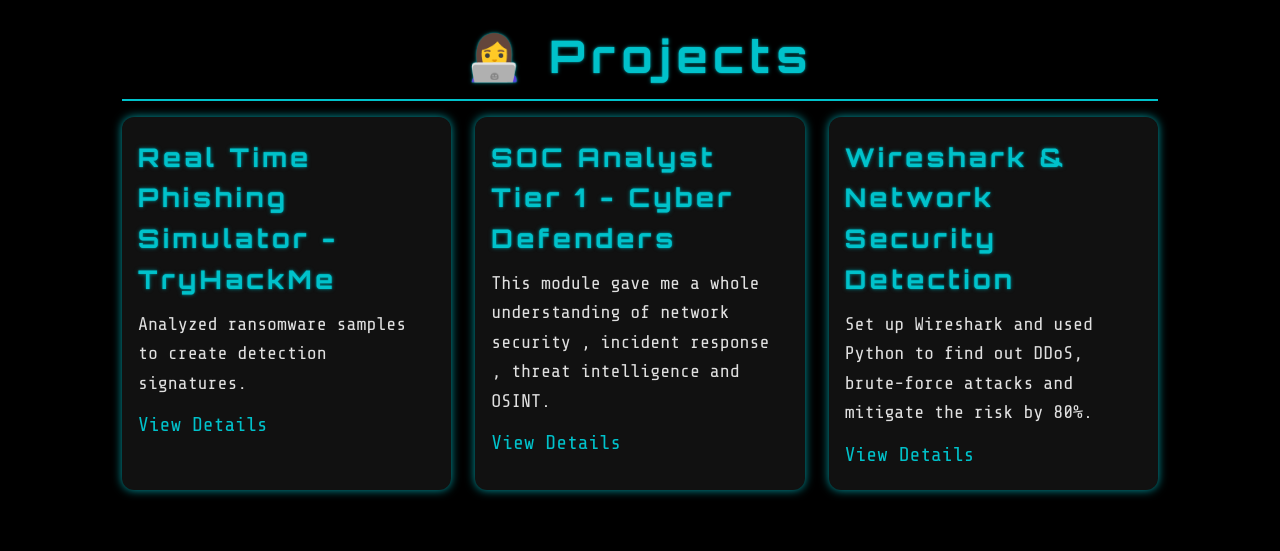
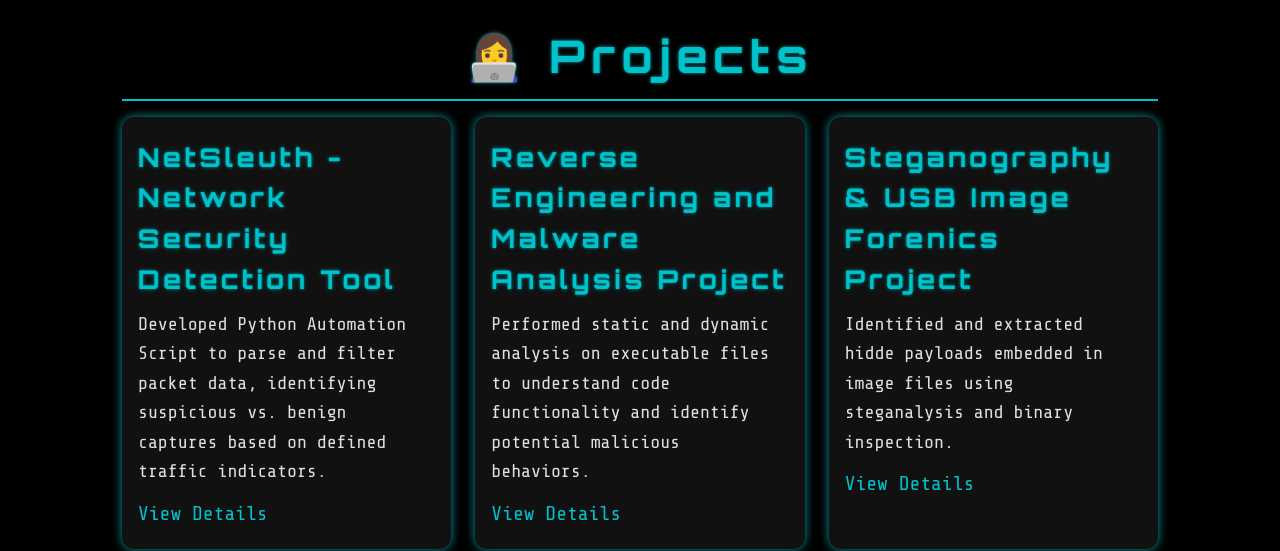
Before and after one commit to Dharma-ghub/my-portfolio, a plain HTML site: page index.html in a window 1280 px wide. Shown: the part 1300-1851 px from the top of the page. Drawn offline with nearby package versions, Linux system fonts and the light colour scheme.

Commit message:
Update project descriptions in index.html

```diff
--- a/index.html
+++ b/index.html
@@ -437,24 +437,26 @@ flex-wrap: wrap;
       </p>
     </section>
 
-    <section id="projects">
+   <section id="projects">
       <h2 data-final="👩‍💻 Projects">***************</h2>
       <div class="projects">
         <div class="card">
-          <h3>Real Time Phishing Simulator - TryHackMe</h3>
-          <p>Analyzed ransomware samples to create detection signatures.</p>
+          <h3>NetSleuth - Network Security Detection Tool</h3>
+          <p>Developed Python Automation Script to parse and filter packet data, identifying suspicious vs. benign captures based on defined traffic indicators.</p>
           <a href="#" target="_blank" rel="noopener">View Details</a>
         </div>
         <div class="card">
-          <h3>SOC Analyst Tier 1 - Cyber Defenders</h3>
-          <p>This module gave me a whole understanding of network security , incident response , threat intelligence and OSINT.</p>
+          <h3>Reverse Engineering and Malware Analysis Project</h3>
+          <p>Performed static and dynamic analysis on executable files to understand code functionality and identify potential malicious behaviors.</p>
           <a href="#" target="_blank" rel="noopener">View Details</a>
         </div>
         <div class="card">
-          <h3>Wireshark & Network Security Detection</h3>
-          <p>Set up Wireshark and used Python to find out DDoS, brute-force attacks and mitigate the risk by 80%.</p>
+          <h3>Steganography & USB Image Forenics Project </h3>
+          <p>Identified and extracted hidde payloads embedded in image files using steganalysis and binary inspection.</p>
           <a href="#" target="_blank" rel="noopener">View Details</a>
         </div>
+
+
 
 
       </div>
```
